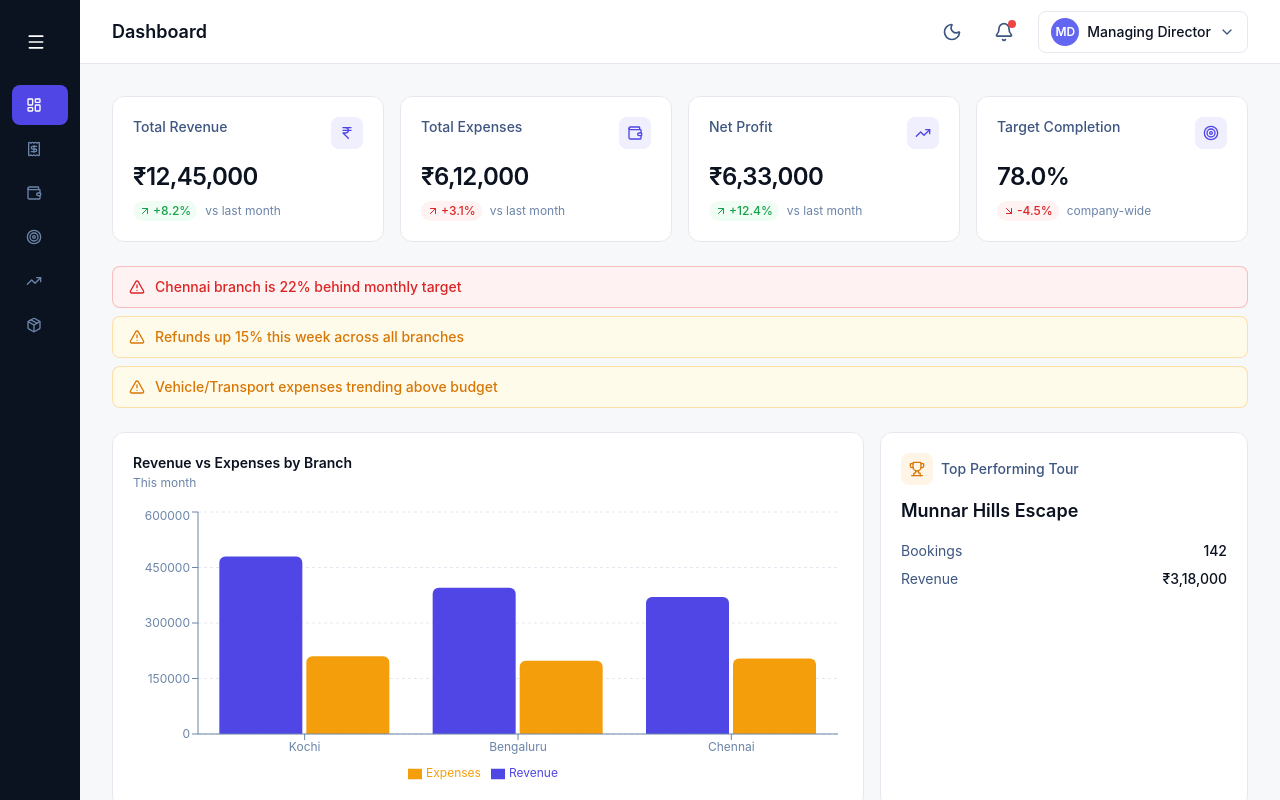
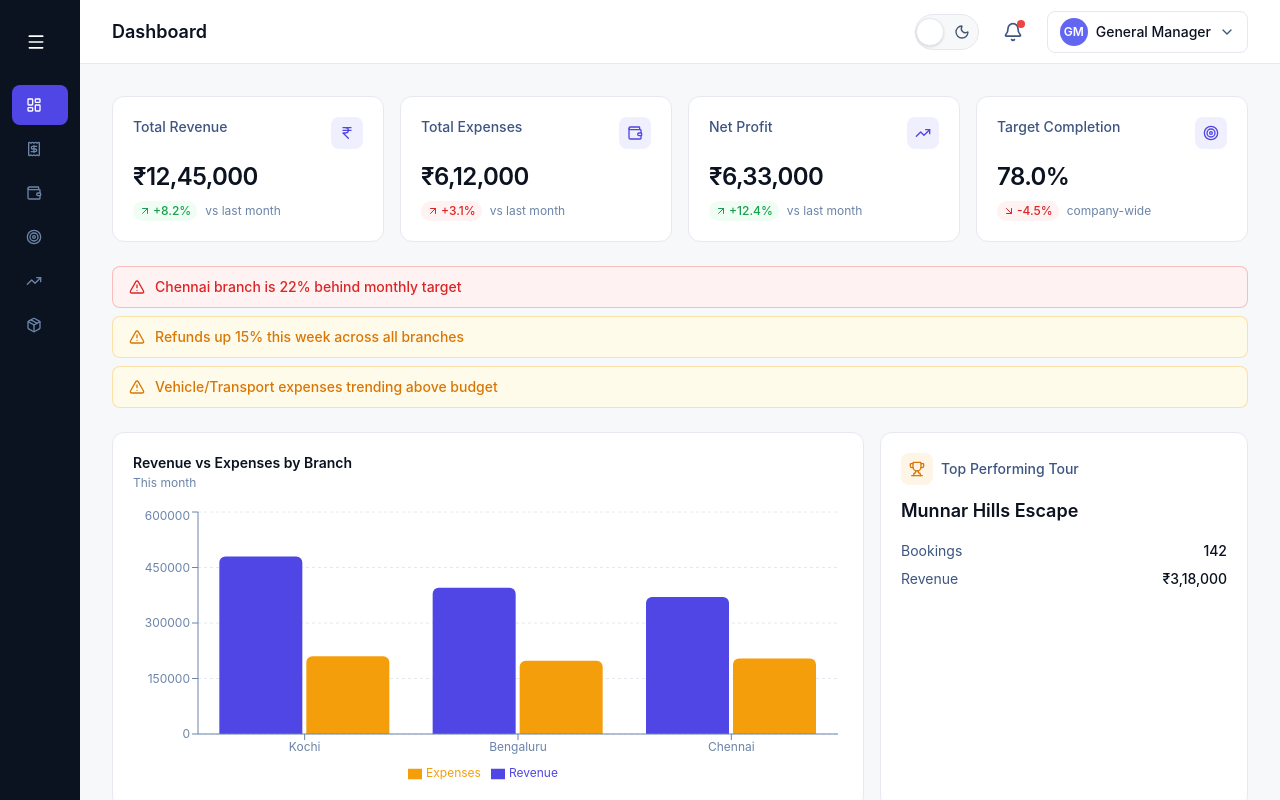
Before and after one commit to farseent/GM_Dashboard, a React (Vite) app: page / in a window 1280 px wide. Built offline with nearby package versions, Linux system fonts and the light colour scheme.

Commit message:
new toggle

```diff
--- a/src/layout/Topbar.jsx
+++ b/src/layout/Topbar.jsx
@@ -3,6 +3,7 @@ import { useTheme } from '../lib/useTheme'
 
 export default function Topbar({ title, onMenuClick }) {
   const { theme, toggleTheme } = useTheme()
+  const isDark = theme === 'dark'
 
   return (
     <header className="flex h-16 shrink-0 items-center justify-between border-b border-border-subtle bg-surface-raised px-4 sm:px-8">
@@ -18,13 +19,48 @@ export default function Topbar({ title, onMenuClick }) {
       </div>
 
       <div className="flex items-center gap-2 sm:gap-4">
-        <button
-          onClick={(e) => toggleTheme(e)}
-          className="rounded-full p-2 text-fg-muted hover:bg-surface"
-          aria-label={theme === 'dark' ? 'Switch to light mode' : 'Switch to dark mode'}
-        >
-          {theme === 'dark' ? <Sun className="h-5 w-5" /> : <Moon className="h-5 w-5" />}
-        </button>
+
+        {/* --- UPDATED TOGGLE BUTTON START --- */}
+      <button
+        onClick={toggleTheme}
+        className="relative flex h-9 w-16 items-center rounded-full border border-border-subtle bg-surface transition-colors duration-300 hover:bg-surface/80"
+        aria-label={isDark ? 'Switch to light mode' : 'Switch to dark mode'}
+      >
+        {/* Background */}
+        <div
+          className={`absolute inset-0 rounded-full transition-colors duration-300 ${
+            isDark ? 'bg-brand-800/40' : 'bg-transparent'
+          }`}
+        />
+
+        {/* Sun (visible in dark mode) */}
+        <Sun
+          className={`absolute left-2 h-4 w-4 transition-all duration-300 ${
+            isDark
+              ? 'text-amber-400 opacity-100'
+              : 'text-fg-muted opacity-40'
+          }`}
+        />
+
+        {/* Moon (visible in light mode) */}
+        <Moon
+          className={`absolute right-2 h-4 w-4 transition-all duration-300 ${
+            isDark
+              ? 'text-fg-muted opacity-40'
+              : 'text-slate-600 opacity-100 dark:text-slate-300'
+          }`}
+        />
+
+        {/* Sliding knob */}
+        <div
+          className={`relative z-10 h-7 w-7 rounded-full border bg-surface-raised shadow-sm transition-transform duration-300 ${
+            isDark
+              ? 'translate-x-7 border-brand-600'
+              : 'translate-x-0 border-border-subtle'
+          }`}
+        />
+      </button>
+        {/* --- UPDATED TOGGLE BUTTON END --- */}
 
         <button className="relative rounded-full p-2 text-fg-muted hover:bg-surface">
           <Bell className="h-5 w-5" />
@@ -33,9 +69,9 @@ export default function Topbar({ title, onMenuClick }) {
 
         <button className="flex items-center gap-2 rounded-lg border border-border-subtle px-2 py-1.5 hover:bg-surface sm:px-3">
           <div className="flex h-7 w-7 items-center justify-center rounded-full bg-accent-500 text-xs font-semibold text-white">
-            MD
+            GM
           </div>
-          <span className="hidden text-sm font-medium text-fg sm:inline">Managing Director</span>
+          <span className="hidden text-sm font-medium text-fg sm:inline">General Manager</span>
           <ChevronDown className="hidden h-4 w-4 text-fg-muted sm:inline" />
         </button>
       </div>
```
